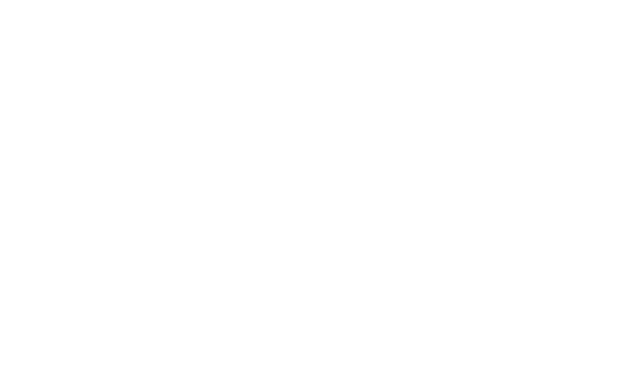
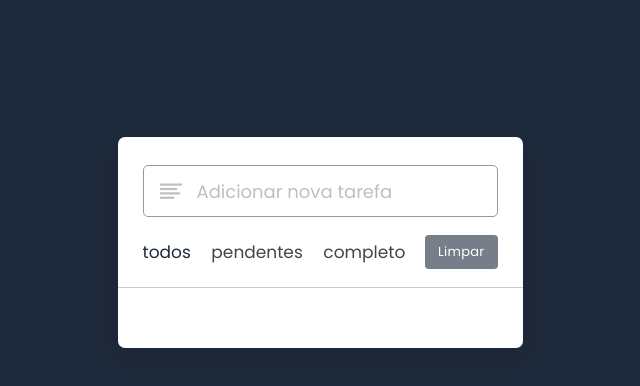
Before and after one commit to Ardomingos/ToDoApp, a plain HTML site: page index.html in a window 1280 px wide. Shown: the whole page, without its empty margins (320-960 px from the left). Drawn offline with nearby package versions, Linux system fonts and the light colour scheme.

Commit message:
estilizando o projeto

```diff
--- a/css/style.css
+++ b/css/style.css
@@ -1 +1,130 @@
 @import url('https://fonts.googleapis.com/css2?family=Poppins:wght@400;500;600;700&display=swap');
+
+*{
+    margin: 0;
+    padding: 0;
+    box-sizing: border-box;
+    font-family: 'Poppins', sans-serif;
+}
+
+body{
+    width: 100%;
+    height: 100vh;
+    background: #1e293b;
+}
+
+::selection{
+    color: #fff;
+    background: #1e293b;
+}
+
+.wrapper{
+    max-width: 405px;
+    background: #fff;
+    margin: 137px auto;
+    padding: 28px 0 30px;
+    border-radius:7px;
+    box-shadow: 0 10px 30px rgba(0, 0, 0, 0.1);
+}
+
+.task-input{
+    height: 52px;
+    padding: 0 25px;
+    position: relative;
+}
+
+.task-input img{
+    top: 50%;
+    position: absolute;
+    transform: translate(17px, -50%);
+}
+
+.task-input input{
+    height: 100%;
+    width: 100%;
+    outline: none;
+    font-size: 18px;
+    border-radius: 5px;
+    padding: 0 20px 0 53px;
+    border: 1px solid #999;
+}
+
+.task-input input:focus, .task-input input.active{
+    padding-left: 52px;
+    border: 2px solid 1e293b;
+}
+
+.task-input input::placeholder{
+    color: #bfbfbf
+}
+
+.controls, li{
+    display: flex;
+    align-items: center;
+    justify-content: space-between;
+}
+
+.controls{
+    padding: 18px 25px;
+    border-bottom: 1px solid #ccc;
+}
+
+.filters span{
+    margin: 0 8px;
+    font-size: 17px;
+    color: #444;
+    cursor: pointer;
+}
+
+.filters span:first-child{
+    margin-left: 0;
+}
+
+.filters span.active{
+    color:#1e293b;
+}
+
+.controls .clear-btn{
+    border:none;
+    opacity: 0.6;
+    outline: none;
+    color: #fff;
+    cursor: pointer;
+    font-size: 13px;
+    padding: 7px 13px;
+    border-radius: 4px;
+    background: #1e293b;
+    letter-spacing: 0.3px;
+    pointer-events: none;
+    transition: transform 0.25s ease;
+}
+
+.clear-btn.active{
+    opacity: 0.9;
+    pointer-events: auto;
+}
+
+.clear-btn:active{
+    transform: scale(0.93);
+}
+
+.task-box{
+    margin-top: 20px;
+    margin-right: 5px;
+    padding: 0 20px 10px 25px;
+}
+
+.task-box.overflow{
+    overflow-y: auto;
+    max-height: 300px;
+}
+
+
+.task-box::-webkit-scrollbar{
+    width: 5px;
+}
+
+.task.box::-webkit-scrollbar-track{
+    background: #f1f1f1;
+    border-radius: 25px;
+}
--- a/index.html
+++ b/index.html
@@ -10,5 +10,32 @@
 </head>
 <body>
 
+    <div class="wrapper">
+        <div class="task-input">
+            <img src="bars-icon.svg">
+            <input type="text" placeholder="Adicionar nova tarefa">
+        </div>
+
+
+        <div class="controls">
+            <div class="filters">
+                <span id="all" class="active">
+                    todos
+                </span>
+                <span id="peding">
+                    pendentes
+                </span>
+                <span id="completed">
+                    completo
+                </span>
+            </div>
+            <button class="clear-btn">Limpar</button>
+        </div>
+        <ul class="task-box"></ul>
+    </div>
+
+
+
+    <script src="js/index.js"></script>
 </body>
 </html>
```
Also changed, not shown: js/index.js (added).
